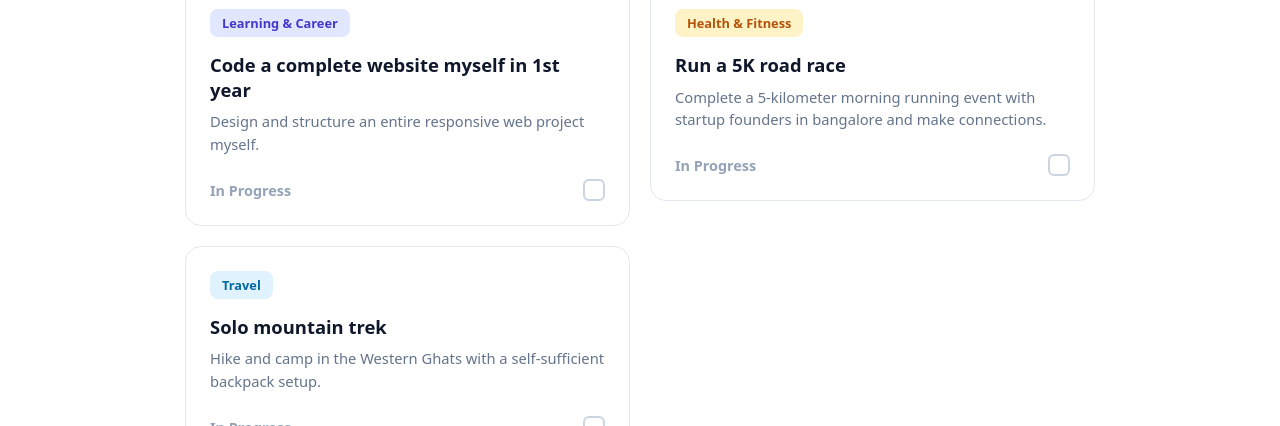
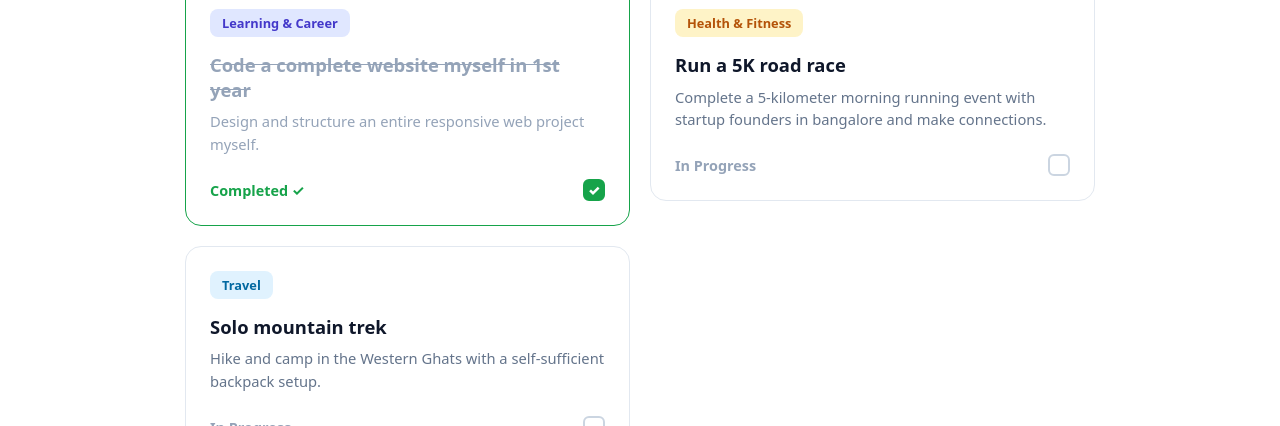
Before and after one commit to VIKAS-555/My_Bucket_List, a plain HTML site: page index.html in a window 1280 px wide. Shown: the part 698-1124 px from the top of the page. Drawn offline with Linux system fonts and the light colour scheme.

Commit message:
Added interactive styles and checkmark for completed goals

```diff
--- a/style.css
+++ b/style.css
@@ -278,3 +278,33 @@ body {
   justify-content: center;
   transition: all 0.2s ease;
 }
+
+.goal-check:checked + .goal-card {
+  border-color: #16a34a;
+}
+
+.goal-check:checked + .goal-card .card-title {
+  text-decoration: line-through;
+  color: #94a3b8;
+}
+
+.goal-check:checked + .goal-card .card-desc {
+  color: #94a3b8;
+}
+
+.goal-check:checked + .goal-card .status-text::before {
+  content: "Completed ✓";
+  color: #16a34a;
+}
+
+.goal-check:checked + .goal-card .checkbox-visual {
+  background-color: #16a34a;
+  border-color: #16a34a;
+}
+
+.goal-check:checked + .goal-card .checkbox-visual::after {
+  content: "✓";
+  color: #ffffff;
+  font-size: 0.85rem;
+  font-weight: 900;
+}
```
